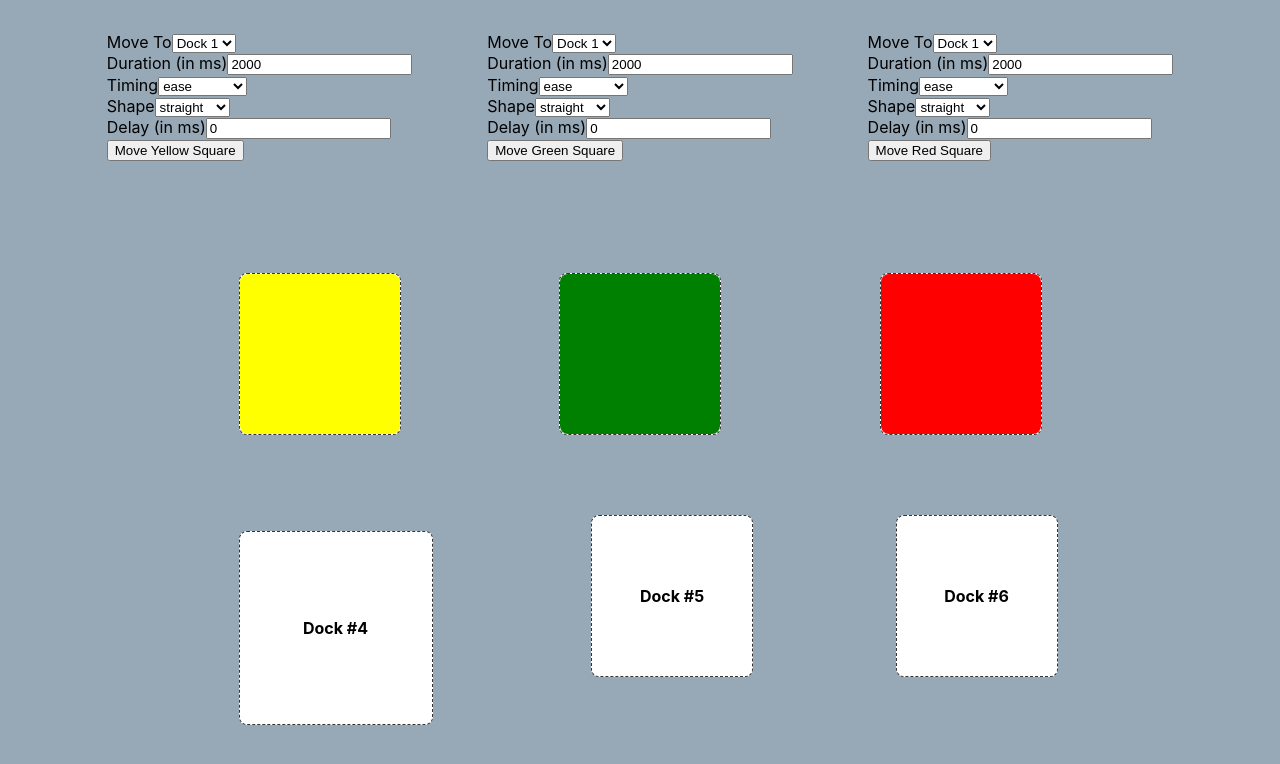
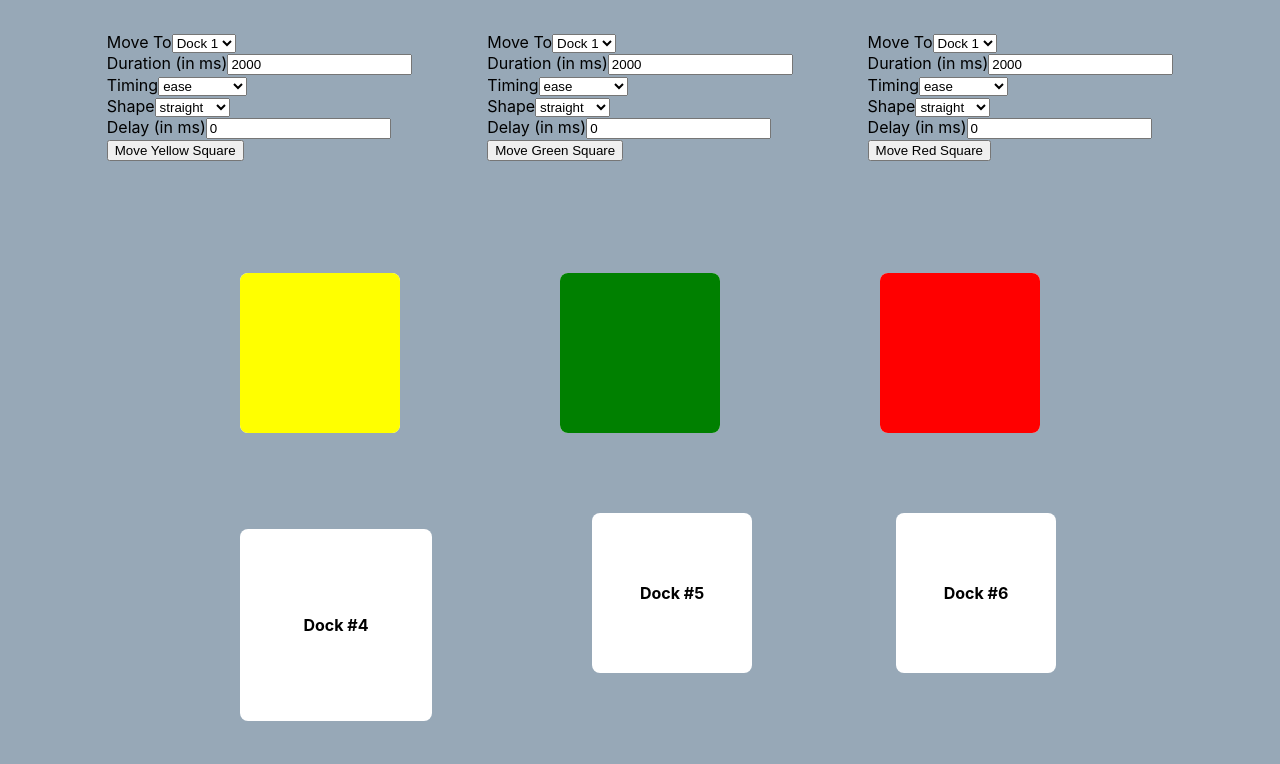
Before and after one commit to dtressel/here2there-testing, a React (Create React App) app: page / in a window 1280 px wide. Shown: the top 764 px of the page. Built offline with nearby package versions, Linux system fonts and the light colour scheme.

Commit message:
add style and honorPadding props

```diff
--- a/src/App.css
+++ b/src/App.css
@@ -56,7 +56,7 @@
 }
 
 .App-dock-background {
-  border: 1px dashed rgb(51, 51, 51);
+  /* border: 1px dashed rgb(51, 51, 51); */
   background-color: white;
   border-radius: 8px;
   display: flex;
--- a/src/App.js
+++ b/src/App.js
@@ -191,7 +191,7 @@ function App() {
         </Dock>
       </div>
       <div className="App-dock-container">
-        <Dock sizeTo="yellow" dockId="4" className="App-dock-background margin-1">
+        <Dock sizeTo="yellow" dockId="4" className="App-dock-background margin-1" honorPadding>
           <h4>Dock #4</h4>
         </Dock>
         <Dock sizeTo="yellow" dockId="5" className="App-dock-background">
--- a/src/Dock/Dock.js
+++ b/src/Dock/Dock.js
@@ -2,7 +2,7 @@ import { useLayoutEffect, useState } from 'react';
 import './Dock.css';
 
 const Dock = (props) => {
-  const { children, className, dockId, sizeTo } = props;
+  const { children, className, dockId, sizeTo, style, honorPadding } = props;
   const [dimensions, setDimensions] = useState([]);
 
   useLayoutEffect(() => {
@@ -13,9 +13,10 @@ const Dock = (props) => {
   return (
     <div
       className={`h2t-Dock${className ? ` ${className}` : ''}`}
-      style={{ width: dimensions[0], height: dimensions[1] }}
+      style={{ ...style, width: dimensions[0], height: dimensions[1] }}
       data-h2t-dock-id={dockId}
       data-h2t-size-to={sizeTo}
+      data-h2t-honor-padding={honorPadding}
     >
       {children}
     </div>
--- a/src/Movable/Movable.js
+++ b/src/Movable/Movable.js
@@ -3,7 +3,7 @@ import './Movable.css';
 import { findLeftAndTop, findMoveDistance, buildTransitionString } from '../helpers/mover';
 
 const Movable = (props) => {
-  const { children, className, movableId, move } = props;
+  const { children, className, movableId, move, style } = props;
   const [position, setPosition] = useState([0, 0]);
   const [transition, setTransition] = useState();
   const [home, setHome] = useState();
@@ -39,6 +39,7 @@ const Movable = (props) => {
     <div
       className={`h2t-Movable${className ? ` ${className}` : ''}`}
       style={{
+        ... style,
         left: position[0],
         top: position[1],
         transition: transition
--- a/src/helpers/mover.js
+++ b/src/helpers/mover.js
@@ -1,9 +1,9 @@
-function findLeftAndTop(fromId, toId, honorPadding = true) {
+function findLeftAndTop(fromId, toId) {
   const fromElement = document.querySelector(`[data-h2t-dock-id="${fromId}"]`);
   const toElement = document.querySelector(`[data-h2t-dock-id="${toId}"]`);
   const fromCoord = fromElement.getBoundingClientRect();
   const toCoord = toElement.getBoundingClientRect();
-  if (honorPadding) {
+  if (toElement.dataset.h2tHonorPadding) {
     const styles = window.getComputedStyle(toElement);
     toCoord.x += Number(styles.paddingLeft.slice(0, -2));
     toCoord.y += Number(styles.paddingTop.slice(0, -2));
```
Also changed, not shown: 1 other file (tests, documents, lock files or other folders).
